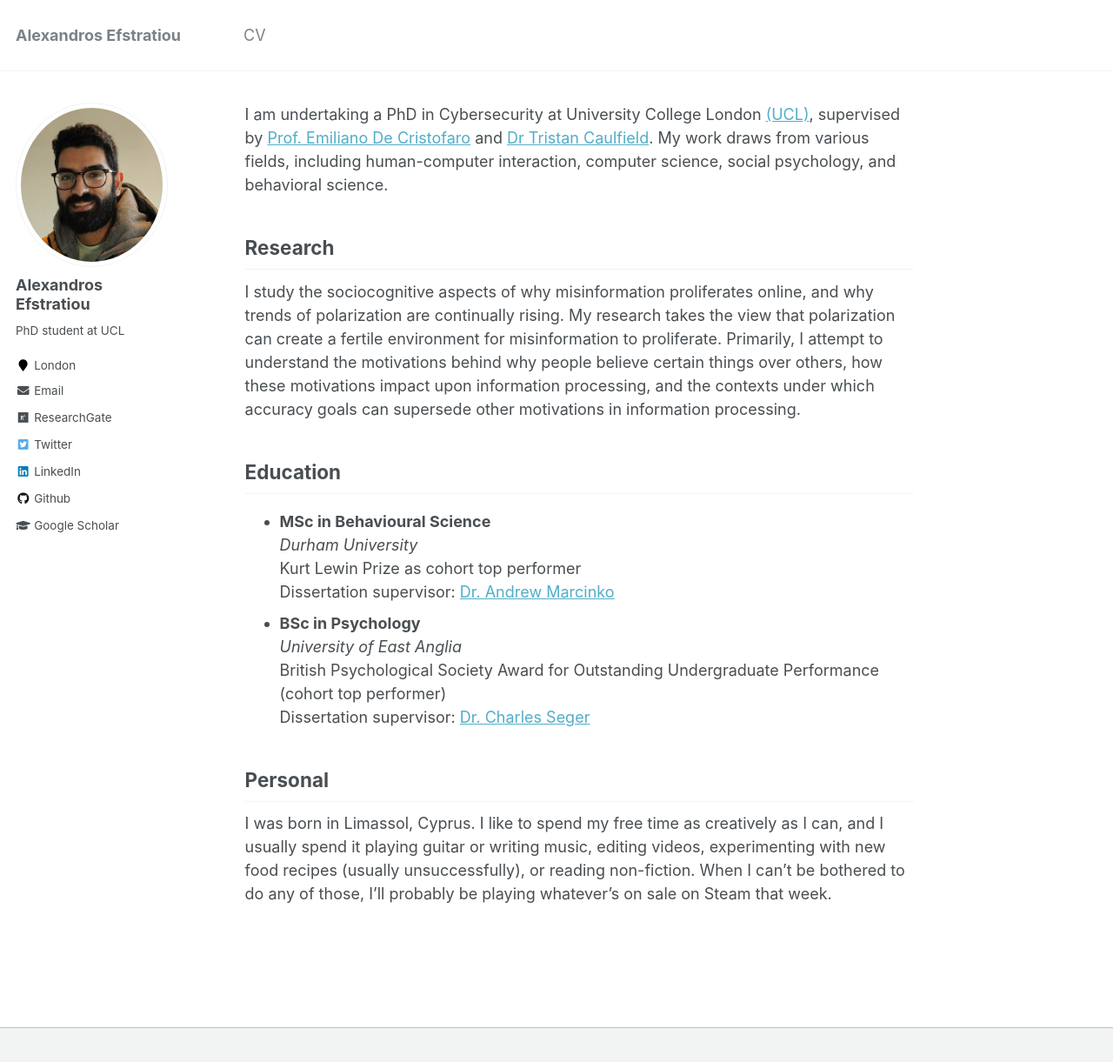
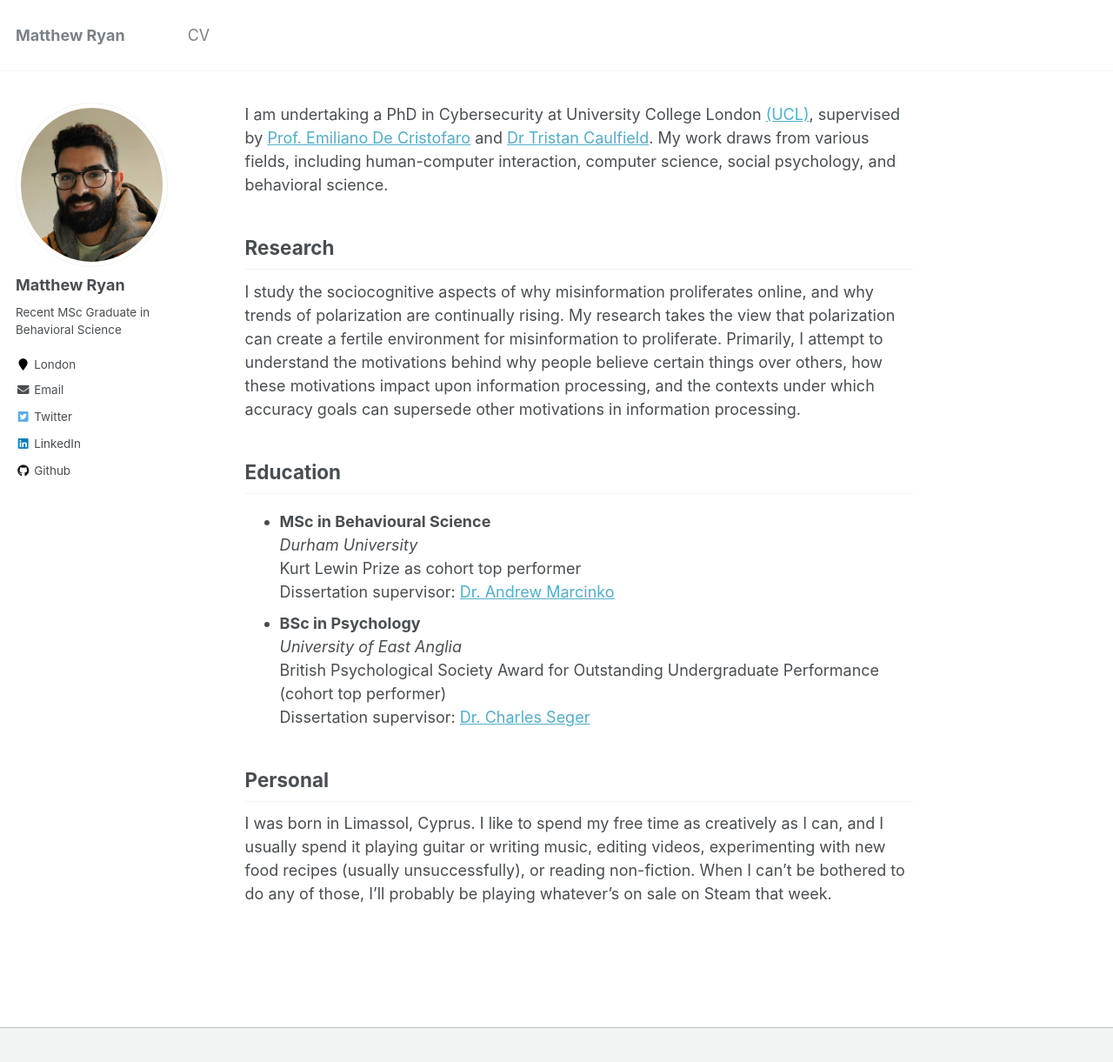
Before and after one commit to mattyhryan/mattyhryan.github.io, a Jekyll site: the page built from _pages/about.md, in a window 1280 px wide and 1254 px high. Shown: the top 1221 px of the window at 87% size. Built offline with Jekyll 4.4.1, drawn with Linux system fonts in a browser that asks for light colours.

Commit message:
Update _config.yml

```diff
--- a/_config.yml
+++ b/_config.yml
@@ -7,11 +7,11 @@
 
 # Site Settings
 locale                   : "en-US"
-title                    : "Alexandros Efstratiou"
+title                    : "Matthew Ryan"
 title_separator          : "-"
-name                     : &name "Alexandros Efstratiou"
+name                     : &name "Matthew Ryan"
 description              : &description "personal description"
-url                      : https://alefstrat.github.io # the base hostname & protocol for your site e.g. "https://mmistakes.github.io"
+url                      : https://mattyhryan.github.io # the base hostname & protocol for your site e.g. "https://mmistakes.github.io"
 baseurl                  : "" # the subpath of your site, e.g. "/blog"
 repository               : "academicpages/academicpages.github.io"
 teaser                   :  "images/500x300.png"
@@ -80,15 +80,15 @@ analytics:
 
 # Site Author
 author:
-  name             : "Alexandros Efstratiou"
+  name             : "Matthew Ryan"
   avatar           : "profile2.jpg"
-  bio              : "PhD student at UCL"
+  bio              : "Recent MSc Graduate in Behavioral Science"
   location         : "London"
   employer         :
   pubmed           : # "https://www.ncbi.nlm.nih.gov/pubmed/?term=john+snow"
-  googlescholar    : "https://scholar.google.com/citations?user=hlaOWkgAAAAJ"
-  email            : "alexandros.efstratiou.20@ucl.ac.uk"
-  researchgate     : "https://www.researchgate.net/profile/Alexandros-Efstratiou"
+  googlescholar    :
+  email            : "mattyhryan@gmail.com"
+  researchgate     :
   uri              :
   bitbucket        :
   codepen          :
@@ -96,20 +96,20 @@ author:
   flickr           :
   facebook         :
   foursquare       :
-  github           : "alefstrat"
+  github           : "mattyhryan"
   google_plus      :
   keybase          :
   instagram        :
   impactstory      : #"https://profiles.impactstory.org/u/xxxx-xxxx-xxxx-xxxx"
   lastfm           :
-  linkedin         : "https://www.linkedin.com/in/alexandros-efstratiou-mbpss-7518a2172/"
+  linkedin         : "https://www.linkedin.com/in/mattyhryan/"
   orcid            :
   pinterest        :
   soundcloud       :
   stackoverflow    : # http://stackoverflow.com/users/123456/username
   steam            :
   tumblr           :
-  twitter          : "@alextheEfstra"
+  twitter          : "@mattyhryan"
   vine             :
   weibo            :
   xing             :
```
